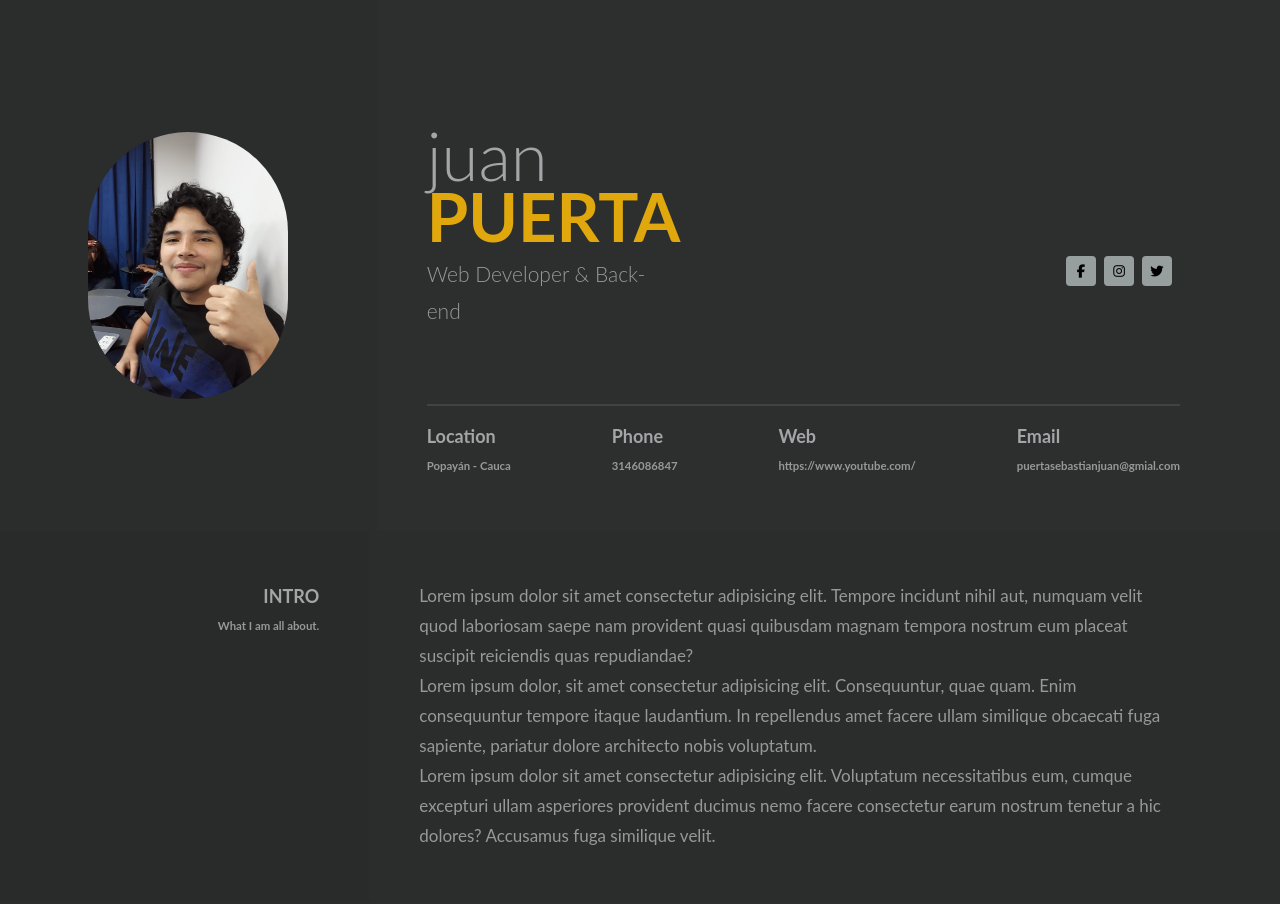
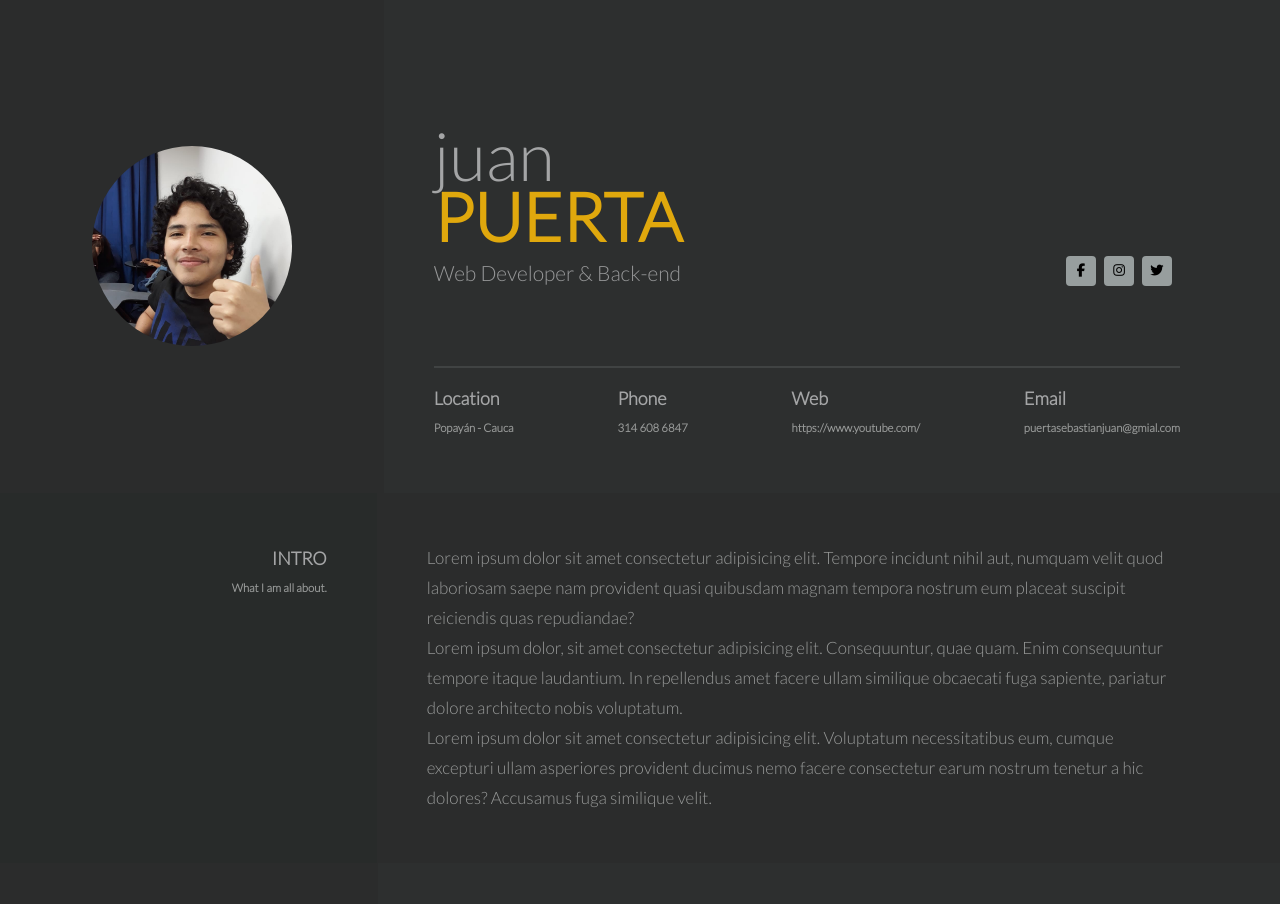
Before and after one commit to Juan-Puerta/Juan-Puerta.github.io, a plain HTML site: page HojaDeVida/index.html in a window 1280 px wide. Shown: the top 904 px of the page. Drawn offline with Linux system fonts and the light colour scheme.

Commit message:
Arreglé la imagen y organicé un poco el CSS

```diff
--- a/HojaDeVida/css/main.css
+++ b/HojaDeVida/css/main.css
@@ -13,6 +13,8 @@ body {
   line-height: 30px;
   color: #979998;
 }
+
+/** LETRAS **/
 
 .naranja {
   color: #e0a80d;
@@ -50,67 +52,28 @@ header .panel-der-uno h4 {
   color: #979899;
 }
 
-header {
-  display: flex;
-  height: 100%;
+/** LETRAS **/
+
+/** IMAGEN **/
+
+#img-redonda {
+  display: inline-block;
+  position: relative;
+  width: 200px;
+  height: 200px;
+  overflow: hidden;
+  border-radius: 50%;
 }
 
-.panel-izq-uno {
-  background-color: #2b2c2c;
-  display: flex;
-  justify-content: center;
-  align-items: center;
-  /**padding-left: 50px;
-  padding-right: 50px;**/
-  width: 50%;
+#img-redonda img {
+  width: 100%;
+  height: auto;
+  margin-top: -20px;
 }
 
-#img-redonda {
-  border-radius: 600px;
-}
+/** IMAGEN **/
 
-.panel-der-uno {
-  background-color: #2d2f2f;
-  width: 100%;
-  padding-left: 50px;
-  padding-right: 100px;
-  padding-top: 50px;
-  padding-bottom: 50px;
-}
-
-ul li {
-  display: inline-block;
-}
-
-hr {
-  height: 2px;
-  color: #404343;
-  background: #404343;
-  font-size: 0;
-  border: 0;
-  margin-top: 10%;
-  margin-bottom: 2%;
-}
-
-#prueba {
-  display: flex;
-  justify-content: space-between;
-}
-
-#des-redes {
-  display: flex;
-  width: 100%;
-}
-
-#des {
-  width: 50%;
-}
-
-#redes {
-  display: flex;
-  width: 100%;
-  justify-content: flex-end;
-}
+/** BOTONES **/
 
 .botones,
 .botones-dos {
@@ -129,12 +92,48 @@ hr {
   padding-right: 10px;
 }
 
-/**Se terminó todo lo que tiene que ver con la
-fila uno de la hoja de vida**/
+#redes {
+  display: flex;
+  width: 100%;
+  justify-content: flex-end;
+}
 
+/** BOTONES **/
+
+#des {
+  width: 50%;
+}
+
+header,
 section {
   display: flex;
   height: 100%;
+}
+
+#des-redes {
+  display: flex;
+  width: 100%;
+}
+
+/** PANELES **/
+
+.panel-izq-uno {
+  background-color: #2b2c2c;
+  display: flex;
+  justify-content: center;
+  align-items: center;
+  /**padding-left: 50px;
+  padding-right: 50px;**/
+  width: 51.4%;
+}
+
+.panel-der-uno {
+  background-color: #2d2f2f;
+  width: 100%;
+  padding-left: 50px;
+  padding-right: 100px;
+  padding-top: 50px;
+  padding-bottom: 50px;
 }
 
 .panel-izq-dos,
@@ -148,10 +147,6 @@ section {
   padding-bottom: 50px;
 }
 
-section div h6 {
-  text-align: right;
-}
-
 .panel-der-dos,
 .panel-der-tres,
 .panel-der-cua {
@@ -161,9 +156,6 @@ section div h6 {
   padding-top: 50px;
   padding-bottom: 50px;
 }
-
-/**Se terminó todo lo que tiene que ver con la
-fila de la INTRO**/
 
 .panel-izq-tres {
   background-color: #2b2c2c;
@@ -175,67 +167,17 @@ fila de la INTRO**/
   padding-right: 0px;
 }
 
-.caja-numero {
-  float: left;
-  margin-right: 10px;
-}
-
-.caja-cuerpo {
-  width: 80%;
-}
-
-.caja-completa {
-  float: left;
-  /**position: relative;**/
-  width: 49%;
-  height: auto;
-  margin-bottom: 40px;
-}
-
-/**Se terminó todo lo que tiene que ver con la
-fila de la la zona de EXPERTISE**/
-
 .panel-izq-cua {
-  width: 50%;
-}
-
-progress[value] {
-  width: 380px;
-  height: 5px;
-
-  /* Reinicializar estilos */
-
-  appearance: none;
-  -webkit-appearance: none;
-}
-
-progress[value]::-webkit-progress-bar {
-  background-color: #404343;
-}
-
-progress[value]::-webkit-progress-value {
-  background-color: #e0a80d;
-}
-
-.contenedor {
-  display: flex;
-  float: left;
-  margin-bottom: 5%;
-  margin-right: 5%;
-}
-
-.panel-izq-cua {
-  width: 28.2%;
+  width: 29.1%;
 }
 
 .panel-der-cua {
   padding-right: 0px;
 }
 
-.porcentaje {
-  float: left;
-  margin-right: 10px;
-}
+/** PANELES **/
+
+/** MODALS **/
 
 .modal-contenido {
   background-color: #2b2c2c;
@@ -284,3 +226,80 @@ a h3 {
   width: 170px;
   text-align: center;
 }
+
+.porcentaje {
+  float: left;
+  margin-right: 10px;
+}
+
+.contenedor {
+  display: flex;
+  float: left;
+  margin-bottom: 5%;
+  margin-right: 5%;
+}
+
+/** MODALS **/
+
+/** BARRA DE INFORMACIÓN **/
+
+ul li {
+  display: inline-block;
+}
+
+hr {
+  height: 2px;
+  color: #404343;
+  background: #404343;
+  font-size: 0;
+  border: 0;
+  margin-top: 10%;
+  margin-bottom: 2%;
+}
+
+#info-general {
+  display: flex;
+  justify-content: space-between;
+}
+
+/** BARRA DE INFORMACIÓN **/
+
+section div h6 {
+  text-align: right;
+}
+
+.caja-numero {
+  float: left;
+  margin-right: 10px;
+}
+
+.caja-cuerpo {
+  width: 80%;
+}
+
+.caja-completa {
+  float: left;
+  width: 49%;
+  height: auto;
+  margin-bottom: 40px;
+}
+
+/** BARRA DE PROGRESO **/
+
+progress[value] {
+  width: 380px;
+  height: 5px;
+
+  appearance: none;
+  -webkit-appearance: none;
+}
+
+progress[value]::-webkit-progress-bar {
+  background-color: #404343;
+}
+
+progress[value]::-webkit-progress-value {
+  background-color: #e0a80d;
+}
+
+/** BARRA DE PROGRESO **/
--- a/HojaDeVida/index.html
+++ b/HojaDeVida/index.html
@@ -5,6 +5,9 @@
     <meta charset="UTF-8">
     <meta http-equiv="X-UA-Compatible" content="IE=edge">
     <meta name="viewport" content="width=device-width, initial-scale=1.0">
+    <link rel="preconnect" href="https://fonts.googleapis.com">
+    <link rel="preconnect" href="https://fonts.gstatic.com" crossorigin>
+    <link href="https://fonts.googleapis.com/css2?family=Lato:wght@100;300&display=swap" rel="stylesheet">
     <script src="https://kit.fontawesome.com/2f2fb2154e.js" crossorigin="anonymous"></script>
     <link rel="stylesheet" href="css/main.css">
     <title>Hoja de vida</title>
@@ -15,7 +18,9 @@
     <div id="main-container">
         <header>
             <div class="panel-izq-uno">
-                <img id="img-redonda" src="img/foto.jpeg" width="200" />
+                <div id="img-redonda">
+                    <img src="img/foto.jpeg" width="200" />
+                </div>
             </div>
             <div class="panel-der-uno">
                 <h2 id="label-nombre">juan</h2>
@@ -44,13 +49,13 @@
                 </div>
                 <div>
                     <hr/>
-                    <ul id="prueba">
+                    <ul id="info-general">
                         <li>
                             <h6 class="negrita">Location</h6>
                             <h6>Popayán - Cauca</h6>
                         <li>
                             <h6 class="negrita">Phone</h6>
-                            <h6>3146086847</h6>
+                            <h6>314 608 6847</h6>
                         </li>
                         <li>
                             <h6 class="negrita">Web</h6>
```
